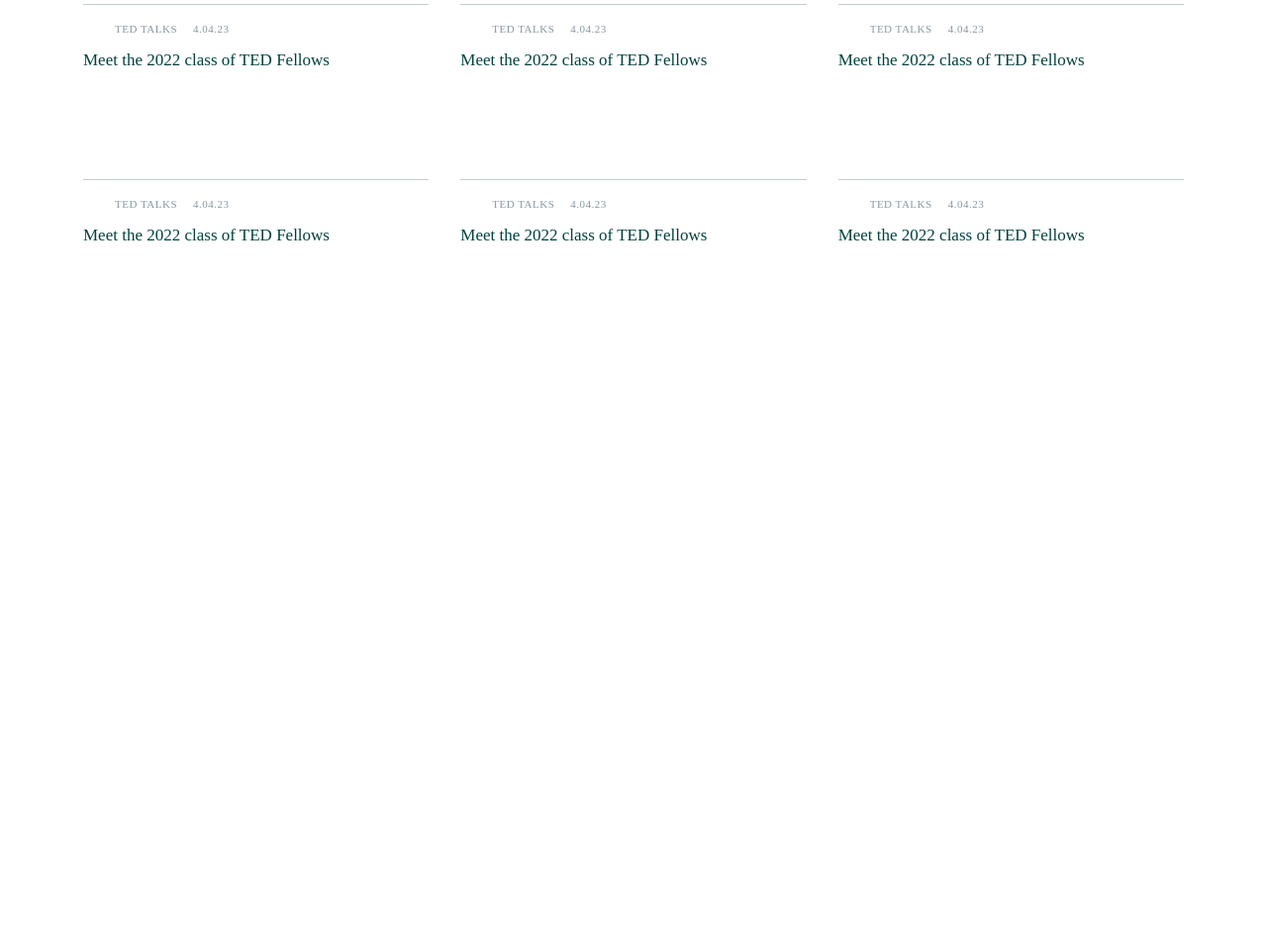
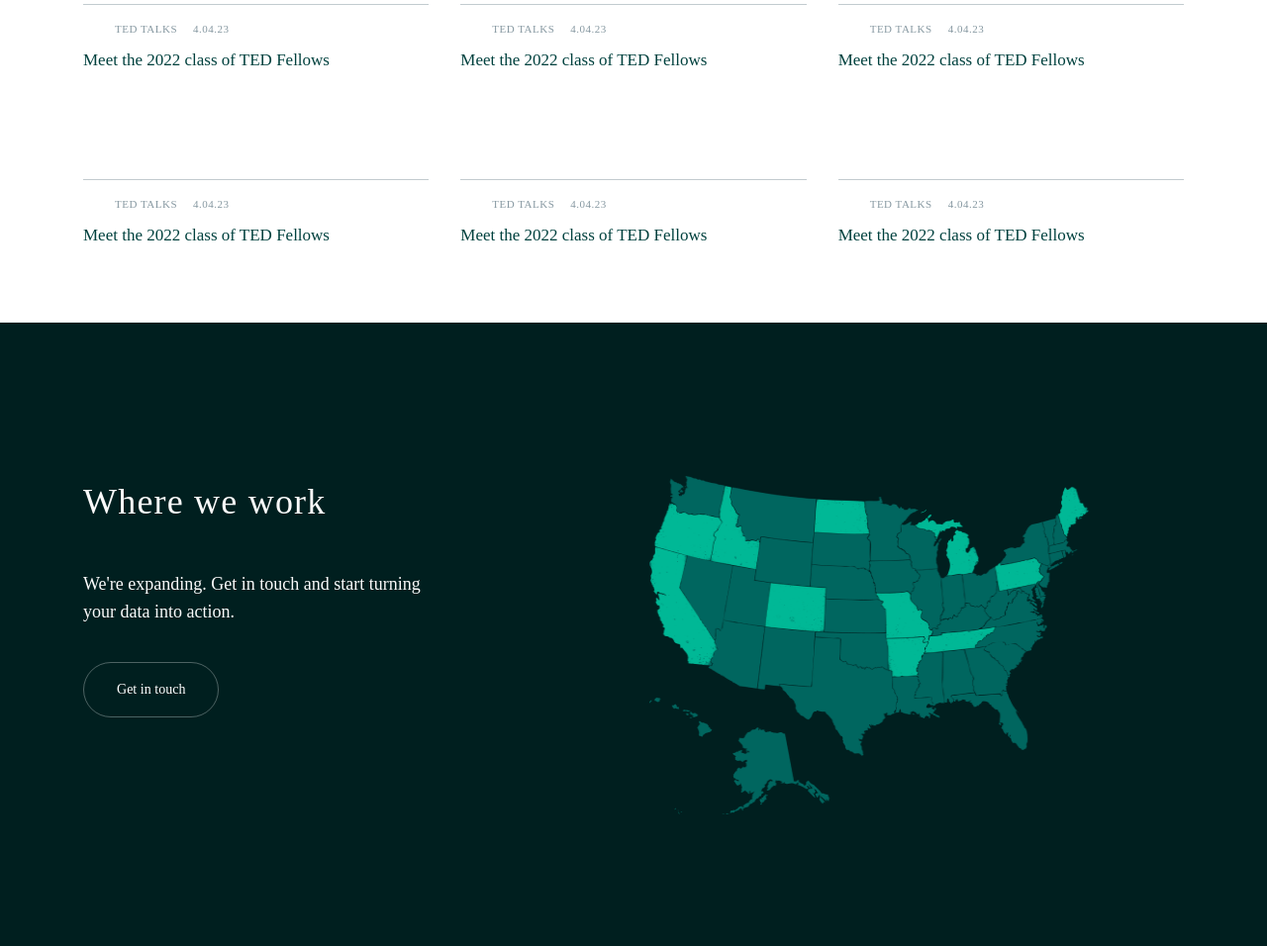
Before and after one commit to Andriikryl/recidiviz-web-lending, a website built with Vite: page index.html in a window 1280 px wide. Shown: the part 4249-5205 px from the top of the page at 99% size. Before the commit the page ends 4575 px from the top, so only its background shows below. Built offline with nearby package versions, Linux system fonts and the light colour scheme; files whose address does not match are found by name.

Commit message:
add where-section html/css

```diff
--- a/index.html
+++ b/index.html
@@ -428,6 +428,28 @@
           </ul>
         </div>
       </section>
+      <section class="where">
+        <div class="container | grid">
+          <div class="where__content">
+            <h2 class="where__title">Where we work</h2>
+            <p class="where__descr">
+              We're expanding. Get in touch and start turning your data into
+              action.
+            </p>
+            <button class="btn | where__btn">Get in touch</button>
+          </div>
+          <div class="where__map">
+            <img
+              loading="lazy"
+              width="461"
+              height="342"
+              class="where__map-image"
+              src="./images/where/where-map.png"
+              alt="map"
+            />
+          </div>
+        </div>
+      </section>
     </main>
 
     <script type="module" src="/main.js"></script>
--- a/style.css
+++ b/style.css
@@ -691,3 +691,50 @@
   position: absolute;
   inset: 0;
 }
+
+/* =================== where */
+
+.where {
+  padding-block: 155px 133px;
+  background-color: hsla(180, 100%, 6%, 1);
+}
+
+.where__content{
+  grid-column: 4 span;
+}
+
+.where__map{
+  grid-column:  7 / 5 span;
+}
+
+.where__title{
+  font-family: 'Libre Baskerville';
+  font-style: normal;
+  font-weight: 400;
+  font-size: 36px;
+  line-height: 52px;
+  letter-spacing: 1.2px;
+  color: #FAFAFA;
+  margin-block-end: 43px;
+}
+
+.where__descr{
+  font-family: 'Public Sans';
+font-style: normal;
+font-weight: 400;
+font-size: 18px;
+line-height: 28px;
+color: #FAFAFA;
+margin-block-end: 37px;
+}
+
+.where__btn{
+  font-family: 'Public Sans';
+  font-style: normal;
+  font-weight: 400;
+  font-size: 14px;
+  line-height: 20px;
+  text-align: center;
+  letter-spacing: 0.02px;
+  color: #FFFFFF;
+}
```
Also changed, not shown: images/grafixs/where-map.png (added), images/where/where-map.png (added).
